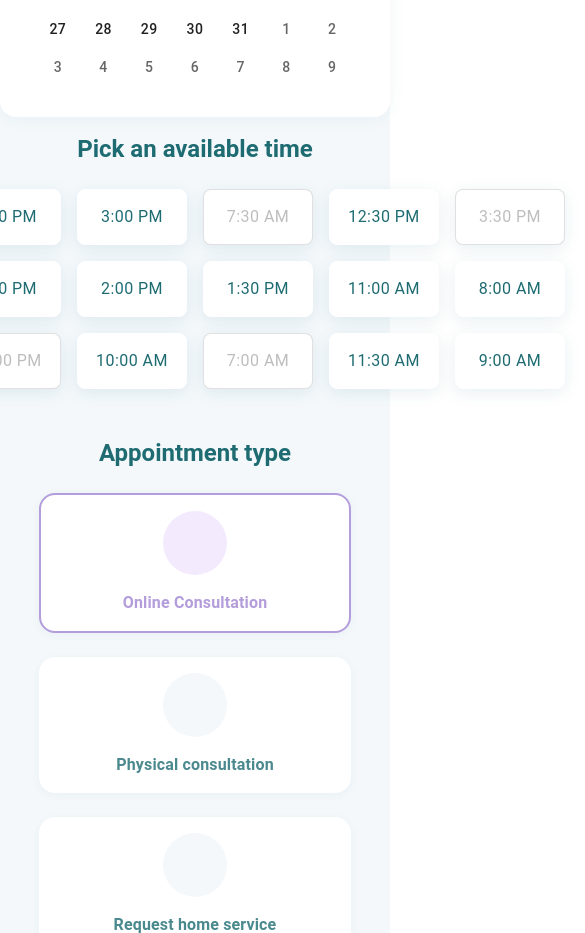
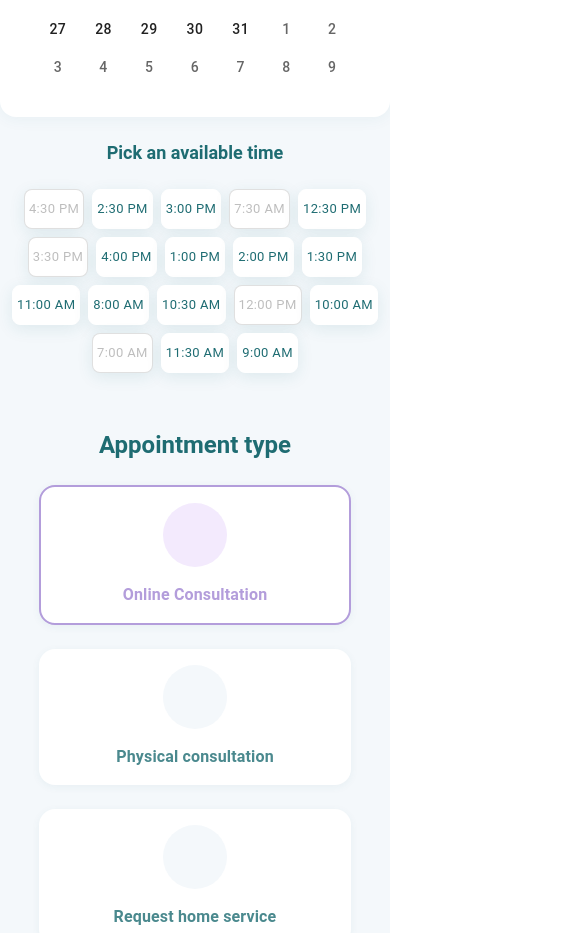
Before and after one commit to noouh1/MedKit-HealthCare, a React (Vite) app: page /book in a window 390 px wide. Shown: the part 820-1753 px from the top of the page, 585 px wide, since content can reach past the window. Built offline with nearby package versions, Linux system fonts and the light colour scheme; some icons are missing.

Commit message:
[Edit]:responsive

```diff
--- a/src/components/findDoctor/TimePickerGrid.tsx
+++ b/src/components/findDoctor/TimePickerGrid.tsx
@@ -24,14 +24,33 @@ const TimePickerGrid: React.FC<TimePickerGridProps> = ({ value, onChange }) => {
   }
 
   return (
-    <Box sx={{ textAlign: 'center', minWidth: 800, flex: 2 }}>
-      <Typography variant="h5" sx={{ fontWeight: 'bold', color: '#1e6c72', mb: 3 }}>
+    <Box
+      sx={{
+        textAlign: 'center',
+        width: '100%',
+        maxWidth: 900,
+        mx: 'auto',
+        flex: 2,
+        p: { xs: 1, sm: 2, md: 3 },
+      }}
+    >
+      <Typography
+        variant="h5"
+        sx={{
+          fontWeight: 'bold',
+          color: '#1e6c72',
+          mb: 3,
+          fontSize: { xs: 18, sm: 22, md: 26 },
+        }}
+      >
         Pick an available time
       </Typography>
-      <Box sx={{ mx: 'auto' }}>
-        <Grid container spacing={2} justifyContent="center">
+      <Box sx={{ width: '100%', mx: 'auto' }}>
+        <Grid container spacing={{ xs: 1, sm: 2, md: 3 }} justifyContent="center">
           {times.map((time) => (
-            <Grid key={time.label}>
+            <Grid
+              sx={{ display: 'flex', justifyContent: 'center' }}
+            >
               <Button
                 fullWidth
                 variant="outlined"
@@ -40,9 +59,9 @@ const TimePickerGrid: React.FC<TimePickerGridProps> = ({ value, onChange }) => {
                 sx={{
                   borderRadius: 2,
                   fontWeight: value === time.label ? 600 : 400,
-                  fontSize: 16,
-                  minWidth: 110,
-                  minHeight: 56,
+                  fontSize: { xs: 13, sm: 15, md: 16 },
+                  minWidth: 0,
+                  minHeight: { xs: 40, sm: 48, md: 56 },
                   color: !time.available ? '#bdbdbd' : '#1e6c72',
                   borderColor: value === time.label ? '#b39ddb' : 'white',
                   background: value === time.label ? 'rgba(179,157,219,0.08)' : '#fff',
@@ -55,6 +74,7 @@ const TimePickerGrid: React.FC<TimePickerGridProps> = ({ value, onChange }) => {
                   },
                   transition: 'background 0.2s, border-color 0.2s',
                   position: 'relative',
+                  px: { xs: 0.5, sm: 1.5, md: 2 },
                 }}
               >
                 {time.label}
```
